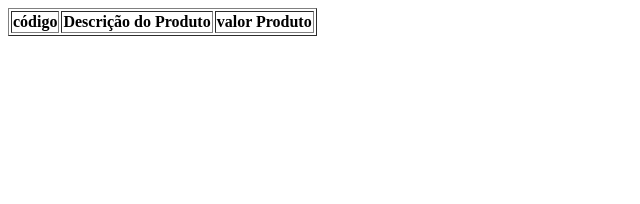
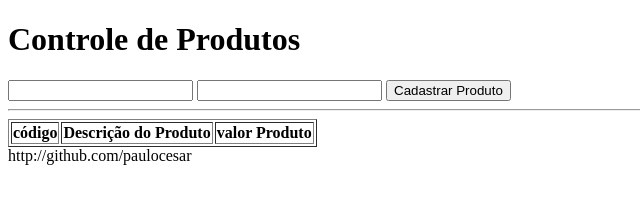
Before and after one commit to caretinha/controle-produtos, a plain HTML site: page index.html in a window 1280 px wide. Shown: the whole page, without its empty margins (0-640 px from the left). Drawn offline with Linux system fonts and the light colour scheme.

Commit message:
corrigindo error na tabela

```diff
--- a/index.html
+++ b/index.html
@@ -6,26 +6,44 @@
     <title>Document</title>
 </head>
 <body>
+    <h1>Controle de Produtos</h1>
 
+    <div>
+        <input type="text" id="descricao">
+        <input type="text" id="preco">
+        <button onclick="addproduto()">Cadastrar Produto</button>
+    </div>
+    <hr>
     <table border="1">
         <tr>
             <th>código</th>
             <th>Descrição do Produto</th>
             <th>valor Produto</th>
         </tr>
-        <tbody id="ptodutos"></tbody>
+        <tbody id="produtos"></tbody>
     </table>
 
     <script>
+
+        let descricaoProduto = document.getElementById('descricao')
+        let precoProduto = document.getElementById('preco')
+
          let linha = ''
-         let produtos = [
-             {codigo: 1, descricao: 'Feijão carioca 1kg', preco: 4.99 },
-             {codigo: 2, descricao: 'Sardinha 88 150', preco: 6.99}
-        ]
+         let produtos = []
 
-        produtos.push({codigo: 3, descricao: 'Pa'})
+         function addproduto() {
+             const produto = {
+                 codigo: produtos.length + 1,
+                 descricao: descricaoProduto.Value,
+                 preco: Number(precoProduto.value)
+              }
 
-        rodutos.forEach(produto => linha += `
+              linha = ''
+
+        produtos.push(produto)
+
+        produtos.forEach(p => linha += `
+
             <tr>
                 <td>${produto.codigo}</td>
                 <td>${produto.descricao}</td>
@@ -35,6 +53,11 @@
 
         document.getElementById('produtos').innerHTML = linha
 
+        descricaoProduto.value= ''
+    }
     </script>
+
+    http://github.com/paulocesar
+
 </body>
 </html>
```
